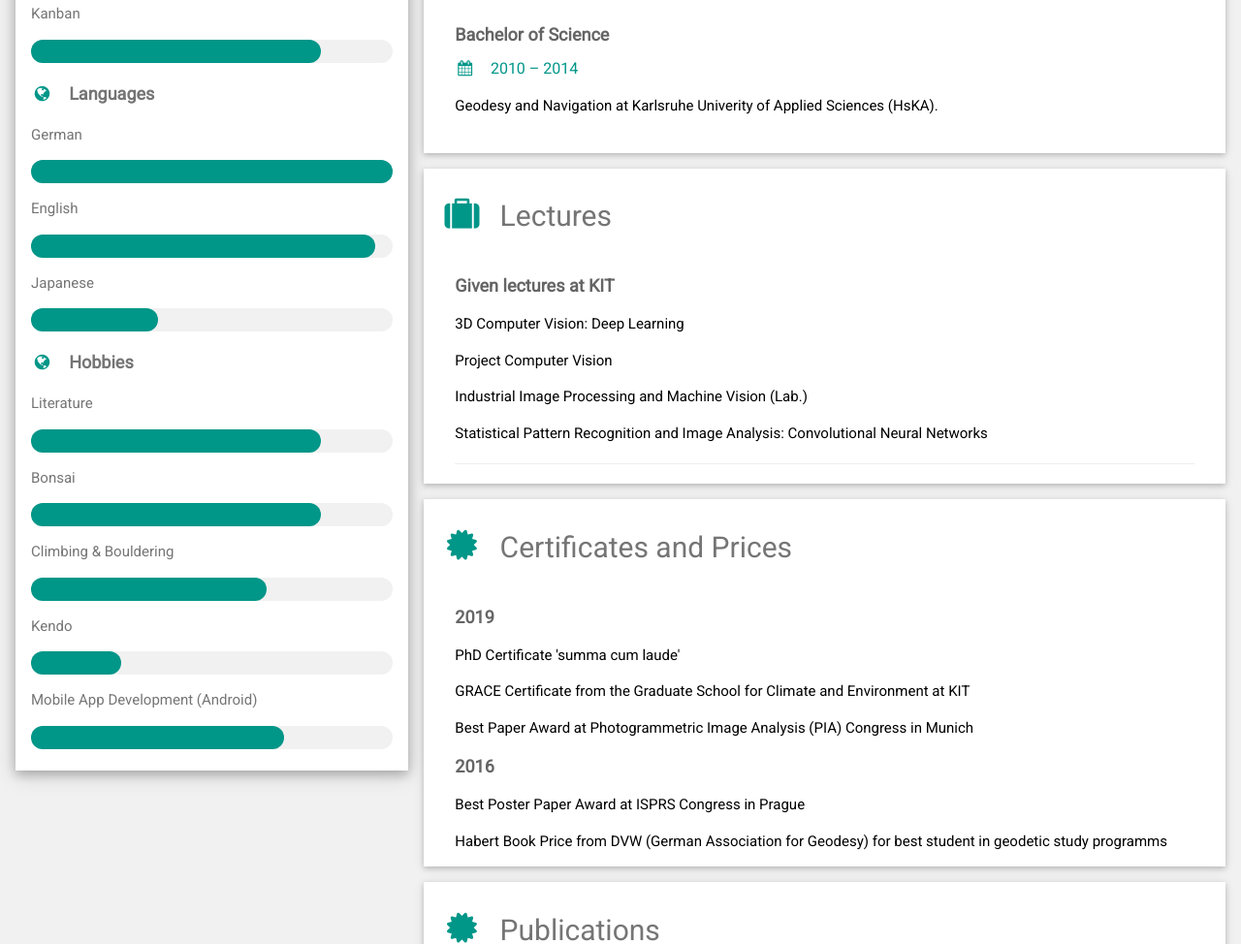
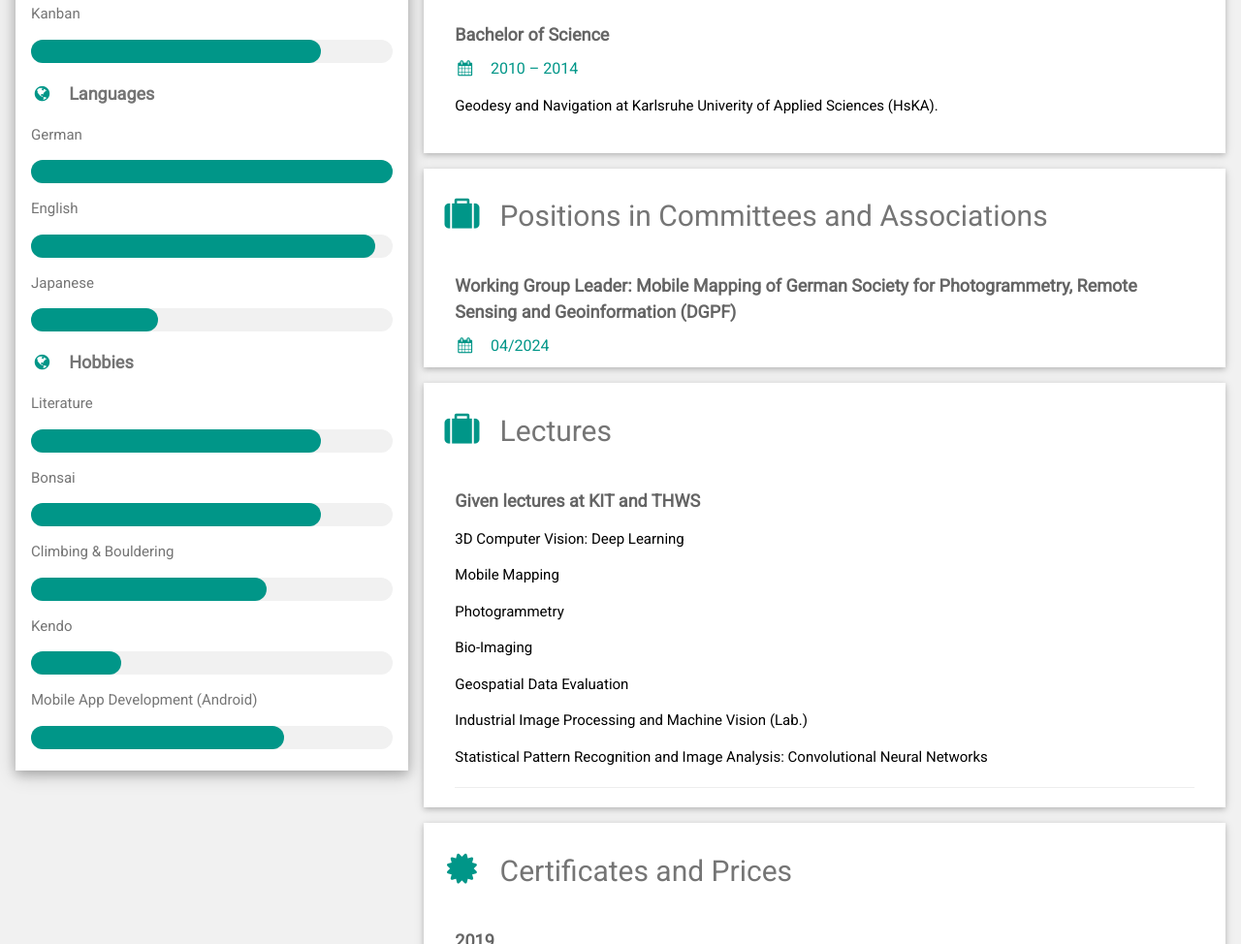
Before and after one commit to muma1018/muma1018.github.io, a plain HTML site: page index.html in a window 1280 px wide. Shown: the part 1949-2923 px from the top of the page at 97% size. Drawn offline with nearby package versions, Linux system fonts and the light colour scheme.

Commit message:
Update index.html

```diff
--- a/index.html
+++ b/index.html
@@ -285,20 +285,34 @@
                     </div>
                 </div>
 
+		<!-- Mitgleidschaft Ämter -->
+                <div class="w3-container w3-card w3-white w3-margin-bottom">
+                    <h2 class="w3-text-grey w3-padding-16"><i
+                            class="fa fa-suitcase fa-fw w3-margin-right w3-xxlarge w3-text-teal"></i>Positions in Committees and Associations
+                    </h2>
+			<div class="w3-container">
+
+                        <h5 class="w3-opacity"><b>Working Group Leader: Mobile Mapping of German Society for Photogrammetry, Remote Sensing and Geoinformation (DGPF)</b></h5>
+                        <h6 class="w3-text-teal"><i class="fa fa-calendar fa-fw w3-margin-right"></i>04/2024
+                    </div>
+                </div>
+
 				<!-- Lectures -->
                 <div class="w3-container w3-card w3-white w3-margin-bottom">
                     <h2 class="w3-text-grey w3-padding-16"><i
                             class="fa fa-suitcase fa-fw w3-margin-right w3-xxlarge w3-text-teal"></i>Lectures
                     </h2>
 					<div class="w3-container">
-                        <h5 class="w3-opacity"><b>Given lectures at KIT</b></h5>
+                        <h5 class="w3-opacity"><b>Given lectures at KIT and THWS</b></h5>
                                 <p>3D Computer Vision: Deep Learning</p>
-                                <p>Project Computer Vision</p>
+                                <p>Mobile Mapping</p>
+                                <p>Photogrammetry</p>
+                                <p>Bio-Imaging</p>
+                                <p>Geospatial Data Evaluation</p>
                                 <p>Industrial Image Processing and Machine Vision (Lab.)</p>
                                 <p>Statistical Pattern Recognition and Image Analysis: Convolutional Neural Networks</p>
                         <hr>
                     </div>
-
                 </div>
 
 
```
